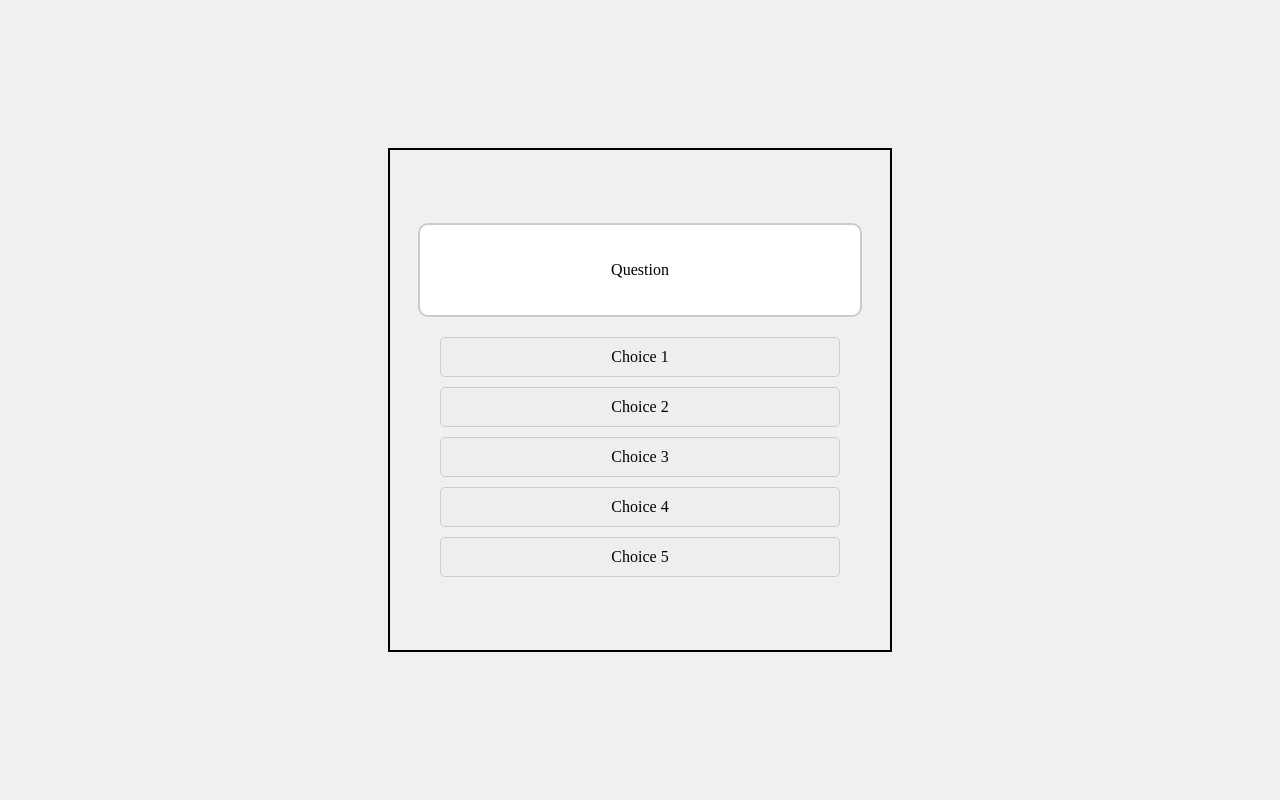
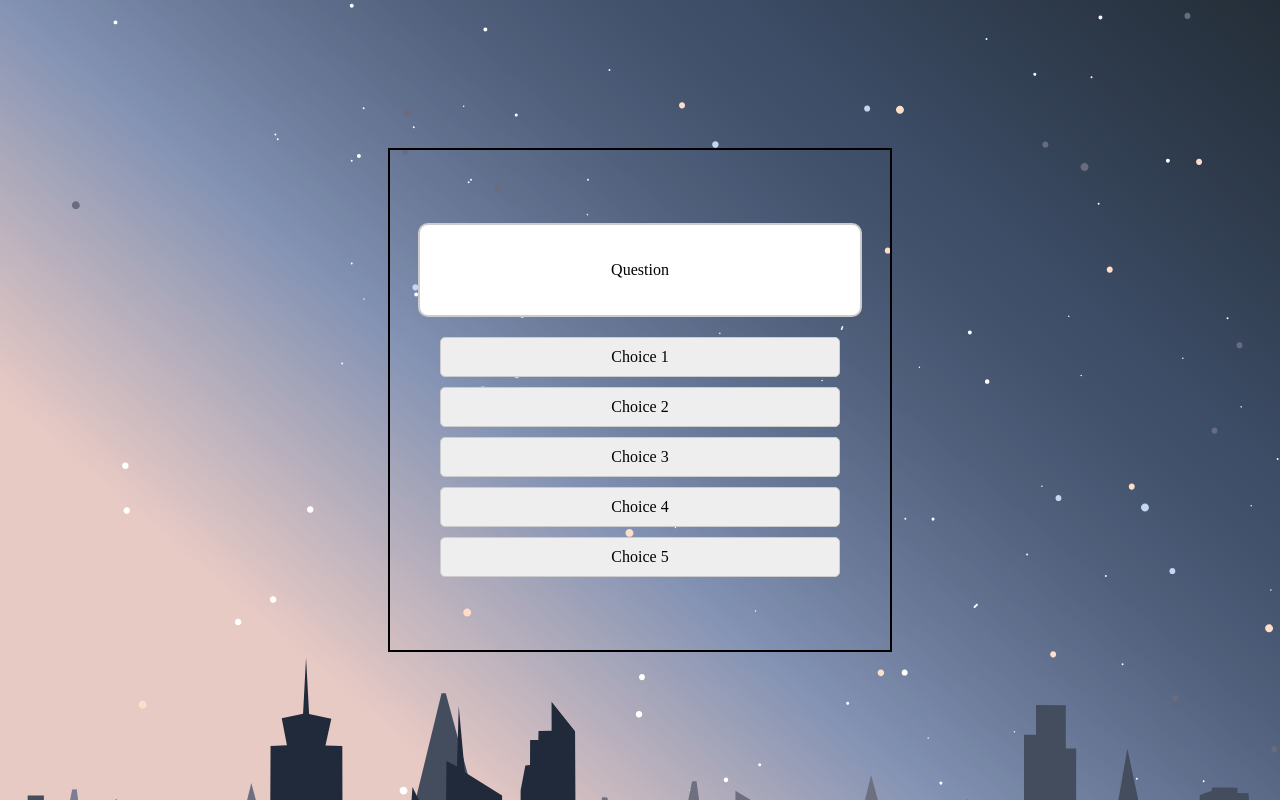
Before and after one commit to TechnoMechno/SFU_hack_24, a plain HTML site: page index.html in a window 1280 px wide. Drawn offline with Linux system fonts and the light colour scheme.

Commit message:
background image

```diff
--- a/style.css
+++ b/style.css
@@ -5,7 +5,7 @@ body {
     justify-content: center;
     align-items: center;
     height: 100vh;
-    background-color: #f0f0f0;
+    background-image: url('images/background.png');
   }
 
   .game-container {
```
Also changed, not shown: images/background.png (added), index.html (line endings or trailing spaces).
